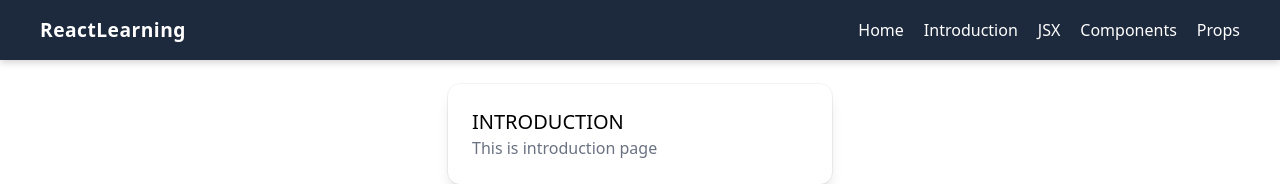
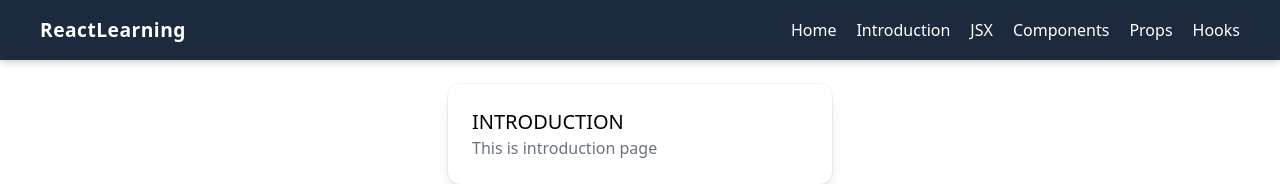
Before and after one commit to Sujeeththan/react-learning-2, a React (Vite) app: page / in a window 1280 px wide. Shown: the top 184 px of the page. Built offline with nearby package versions, Linux system fonts and the light colour scheme.

Commit message:
Hooks Link add

```diff
--- a/src/componensts/Header.jsx
+++ b/src/componensts/Header.jsx
@@ -24,6 +24,9 @@ function Header() {
         </Link>
         <Link to="/props" style={style.navLink}>
           Props
+        </Link>
+          <Link to="/hooks" style={style.navLink}>
+          Hooks
         </Link>
       </nav>
     </header>
```
